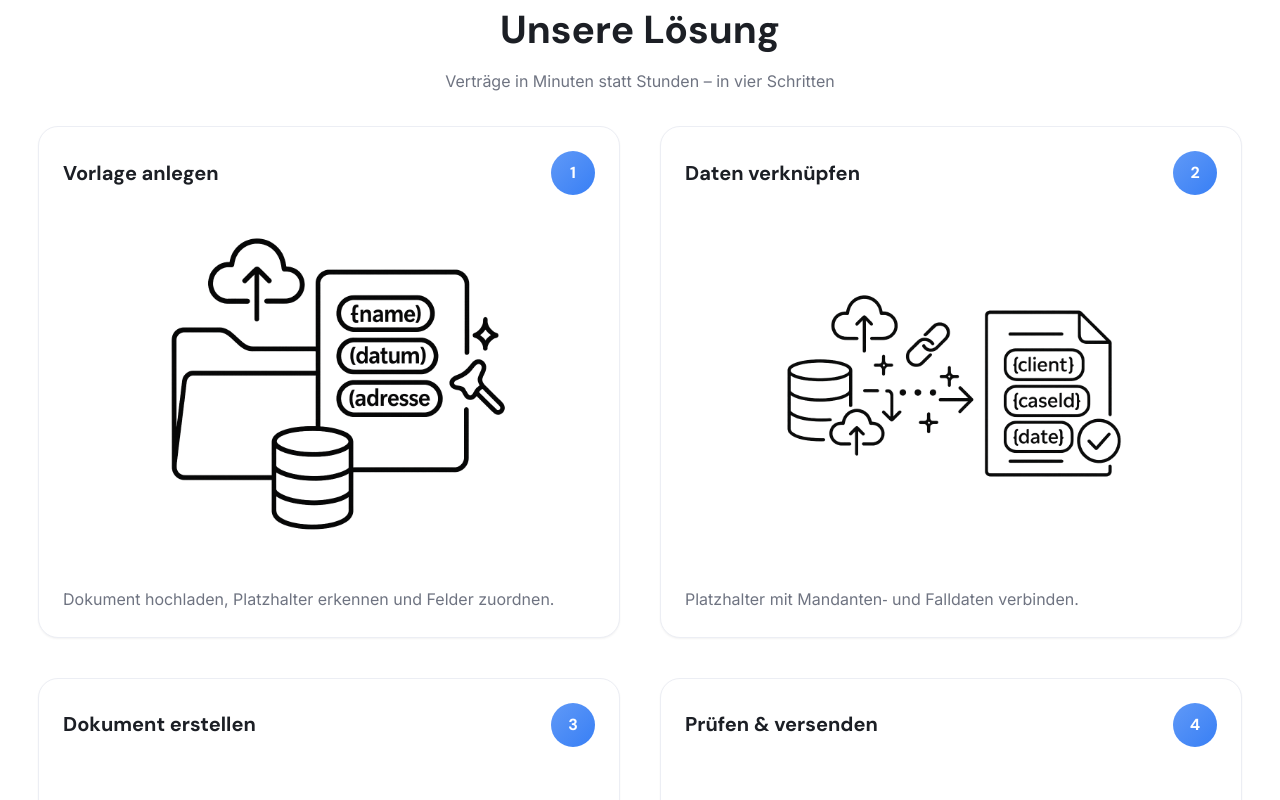
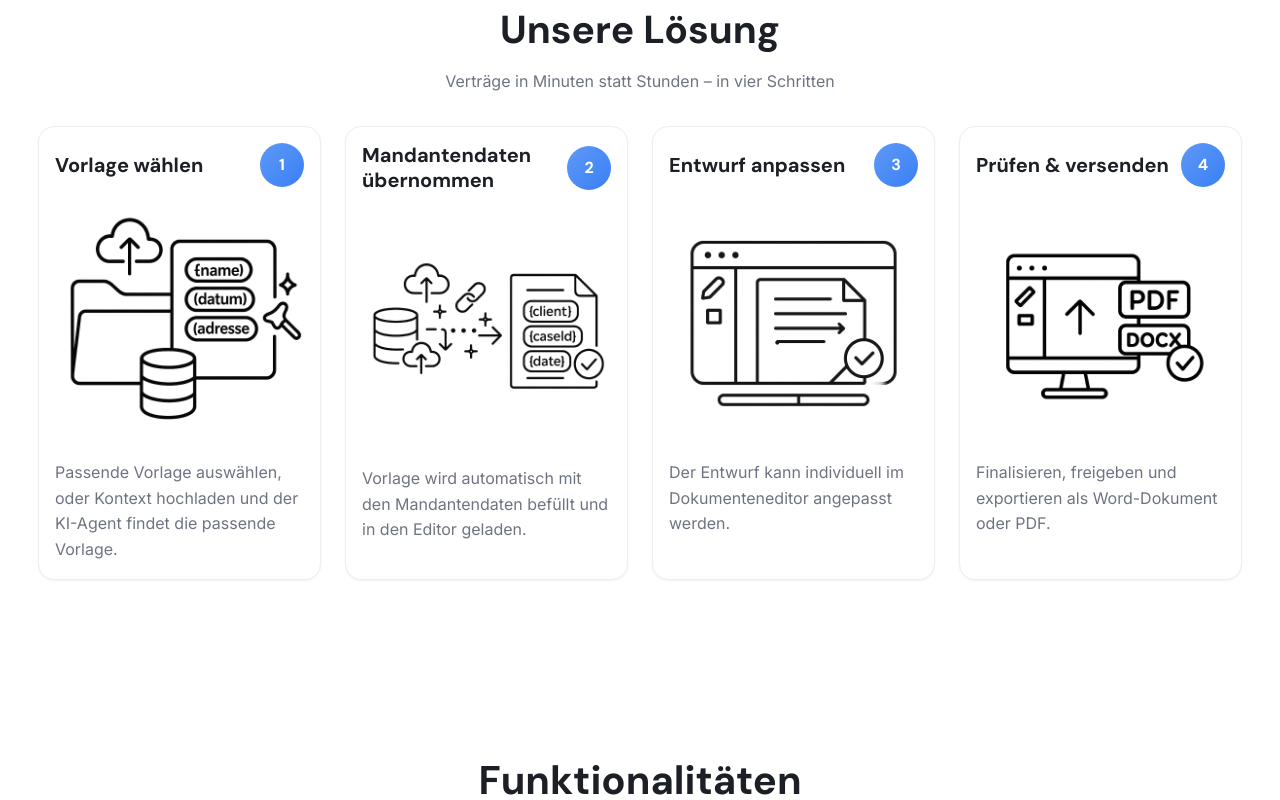
Before and after one commit to DraftoAI/Drafto-Website, a React (Vite) app: page / in a window 1280 px wide. Shown: the part 660-1460 px from the top of the page. Built offline with nearby package versions, Linux system fonts and the light colour scheme.

Commit message:
feat(solution): compact cards and show 4 in a row on large screens

```diff
--- a/src/components/SolutionSection.jsx
+++ b/src/components/SolutionSection.jsx
@@ -23,16 +23,16 @@ const SolutionSection = () => {
 
       {/* Four Steps as responsive cards (2x2 as in Figma) */}
       <div className="w-full max-w-[1204px]">
-        <div className="grid grid-cols-1 md:grid-cols-2 gap-6 md:gap-8 lg:gap-10">
+        <div className="grid grid-cols-1 sm:grid-cols-2 lg:grid-cols-4 gap-4 sm:gap-5 lg:gap-6">
           {[
-            { step: 1, title: 'Vorlage anlegen', desc: 'Dokument hochladen, Platzhalter erkennen und Felder zuordnen.' },
-            { step: 2, title: 'Daten verknüpfen', desc: 'Platzhalter mit Mandanten‑ und Falldaten verbinden.' },
-            { step: 3, title: 'Dokument erstellen', desc: 'Mit einem Klick vorausgefülltes Dokument generieren.' },
-            { step: 4, title: 'Prüfen & versenden', desc: 'Im Editor finalisieren, freigeben und exportieren.' },
+            { step: 1, title: 'Vorlage wählen', desc: 'Passende Vorlage auswählen, oder Kontext hochladen und der KI-Agent findet die passende Vorlage.' },
+            { step: 2, title: 'Mandantendaten übernommen', desc: 'Vorlage wird automatisch mit den Mandantendaten befüllt und in den Editor geladen.' },
+            { step: 3, title: 'Entwurf anpassen', desc: 'Der Entwurf kann individuell im Dokumenteneditor angepasst werden.' },
+            { step: 4, title: 'Prüfen & versenden', desc: 'Finalisieren, freigeben und exportieren als Word-Dokument oder PDF.' },
           ].map(({ step, title, desc }) => (
             <div
               key={step}
-              className="border border-neutral-n200 rounded-2xl p-5 md:p-6 shadow-sm bg-neutral-n0 flex flex-col gap-4 min-h-[168px] md:min-h-[184px] lg:min-h-[200px] md:hover:-translate-y-[2px] md:hover:shadow-md transition-all duration-200"
+              className="border border-neutral-n200 rounded-xl p-4 md:p-4 shadow-sm bg-neutral-n0 flex flex-col gap-3 min-h-[150px] md:min-h-[160px] lg:min-h-[168px] md:hover:-translate-y-[2px] md:hover:shadow-md transition-all duration-200"
             >
               {/* Header row: title + step badge */}
               <div className="flex items-center gap-3">
@@ -47,28 +47,28 @@ const SolutionSection = () => {
               {/* Optional image for step 1 */}
               {step === 1 && (
                 <div className="w-full flex items-center justify-center">
-                  <img src={SchrittEins} alt="Schritt 1: Vorlage anlegen" className="w-full max-w-[340px] md:max-w-[360px] h-auto object-contain" />
+                  <img src={SchrittEins} alt="Schritt 1: Vorlage anlegen" className="w-full max-w-[300px] md:max-w-[320px] h-auto object-contain" />
                 </div>
               )}
 
               {/* Optional image for step 2 */}
               {step === 2 && (
                 <div className="w-full flex items-center justify-center">
-                  <img src={SchrittZwei} alt="Schritt 2: Daten verknüpfen" className="w-full max-w-[340px] md:max-w-[360px] h-auto object-contain" />
+                  <img src={SchrittZwei} alt="Schritt 2: Daten verknüpfen" className="w-full max-w-[300px] md:max-w-[320px] h-auto object-contain" />
                 </div>
               )}
 
               {/* Optional image for step 3 */}
               {step === 3 && (
                 <div className="w-full flex items-center justify-center">
-                  <img src={SchrittDrei} alt="Schritt 3: Dokument erstellen" className="w-full max-w-[340px] md:max-w-[360px] h-auto object-contain" />
+                  <img src={SchrittDrei} alt="Schritt 3: Dokument erstellen" className="w-full max-w-[300px] md:max-w-[320px] h-auto object-contain" />
                 </div>
               )}
 
               {/* Optional image for step 4 */}
               {step === 4 && (
                 <div className="w-full flex items-center justify-center">
-                  <img src={SchrittVier} alt="Schritt 4: Prüfen & versenden" className="w-full max-w-[340px] md:max-w-[360px] h-auto object-contain" />
+                  <img src={SchrittVier} alt="Schritt 4: Prüfen & versenden" className="w-full max-w-[300px] md:max-w-[320px] h-auto object-contain" />
                 </div>
               )}
 
```
